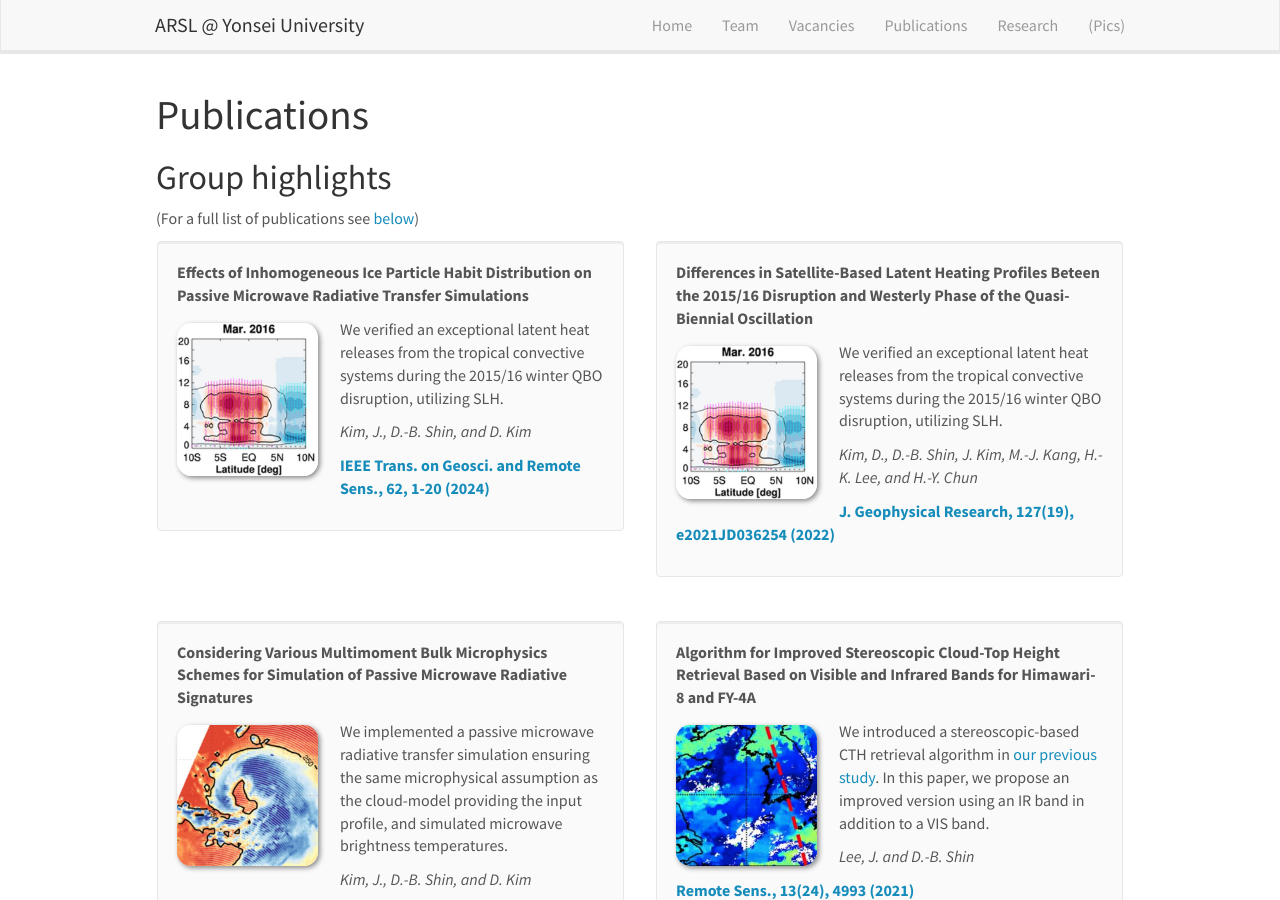
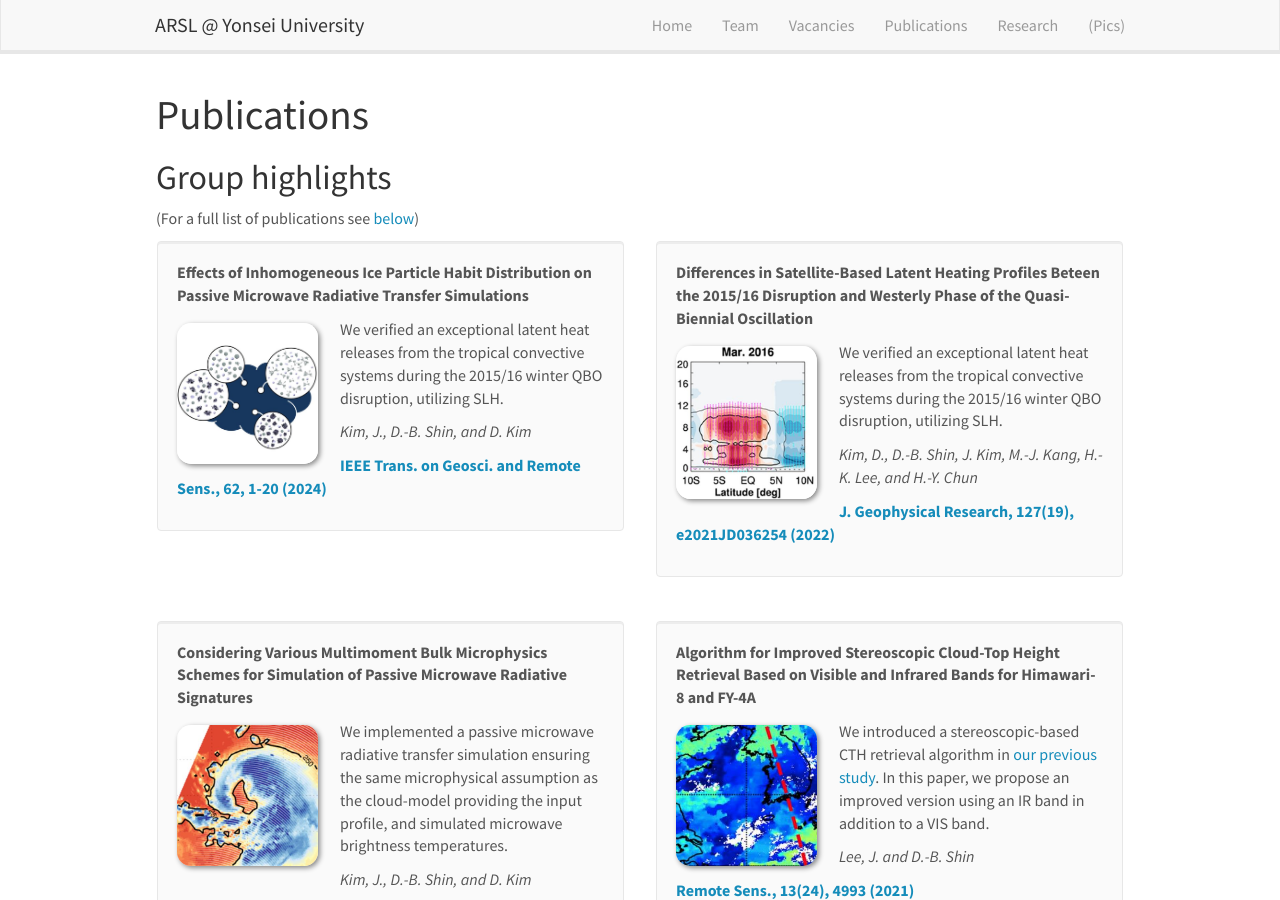
Before and after one commit to roo2003/roo2003.github.io, a Jekyll site: the page built from _pages/publications.md, in a window 1280 px wide and 900 px high. Built offline with Jekyll 4.4.1, drawn with Linux system fonts in a browser that asks for light colours; nearby versions of some CDN libraries.

Commit message:
Update publist.yml

```diff
--- a/_data/publist.yml
+++ b/_data/publist.yml
@@ -1,5 +1,5 @@
 - title: "Effects of Inhomogeneous Ice Particle Habit Distribution on Passive Microwave Radiative Transfer Simulations"
-  image: Pub_QBOLH2.JPG
+  image: Pub_ICE.JPG
   description: "We verified an exceptional latent heat releases from the tropical convective systems during the 2015/16 winter QBO disruption, utilizing SLH."
   authors: Kim, J., D.-B. Shin, and D. Kim
   link:
```
